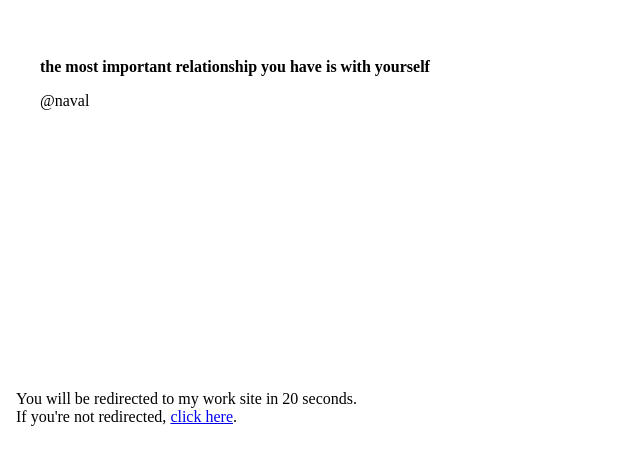
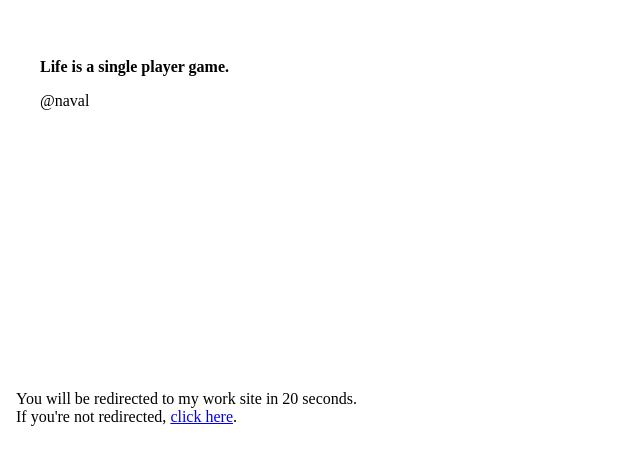
Before and after one commit to chairulakmal/chairulakmal.github.io, a plain HTML site: page index.html in a window 1280 px wide. Shown: the part 206-670 px from the top of the page, without its empty margins (0-640 px from the left). Drawn offline with Linux system fonts and the light colour scheme.

Commit message:
change quote into single player game

```diff
--- a/index.html
+++ b/index.html
@@ -16,7 +16,7 @@
 <body>
   <section style="padding: 30vh 4vh; margin: auto;">
     <!-- <h1>Chairul Akmal's Website</h1> -->
-    <p><strong> the most important relationship you have is with yourself</strong></p>
+    <p><strong>Life is a single player game.</strong></p>
     <p>@naval</p>
   </section>
 
```
